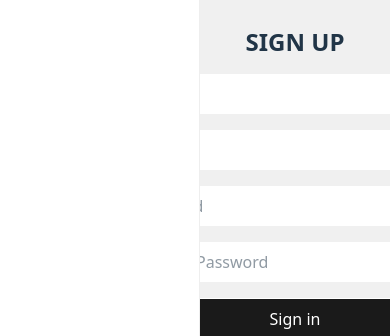
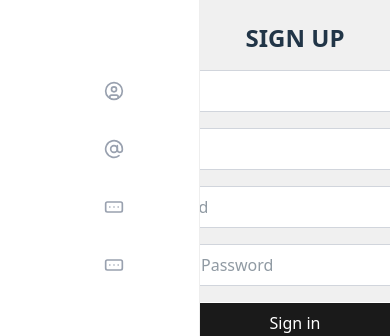
Before and after one commit to soon-y/mmk-admin, a React (Vite) app: page /signup in a window 390 px wide. Shown: the part 239-575 px from the top of the page. Built offline with nearby package versions, Linux system fonts and the light colour scheme.

Commit message:
update styles

```diff
--- a/src/Components/ui/input.tsx
+++ b/src/Components/ui/input.tsx
@@ -1,18 +1,22 @@
 export default function Input(
   {
-    label, type, value, setValue, classname
+    label, type, value, setValue, classname, readOnly, placeholder
   }: {
     label: string,
     type: string
     value: string | number,
     classname?: string
     setValue: React.Dispatch<React.SetStateAction<string>>
+    readOnly?: boolean,
+    placeholder?: string,
   }) {
   return (
     <div className={`rounded-xl ${classname}`}>
       <input
         id={label}
         className="w-full rounded-xl bg-white px-4 py-2"
+        readOnly={readOnly}
+        placeholder={placeholder}
         type={type}
         value={value}
         onChange={(e) => type === 'number' ? Number(e.target.value) > 0 ? setValue(e.target.value) : '' : setValue(e.target.value)}
--- a/src/pages/Login.tsx
+++ b/src/pages/Login.tsx
@@ -52,14 +52,14 @@ export default function Login() {
     <div className='container flex flex-col justify-center items-center'>
       <p className='font-bold text-2xl mb-4'>LOGIN</p>
       <form onSubmit={handleSubmit} className='flex flex-col gap-4 w-[400px]'>
-        <div className='bg-white p-2 rounded-xl flex'>
-          <CircleUser className='inline w-5 mr-2 text-gray-400' />
-          <input className='w-[330px] outline-none' type="email" value={email} onChange={(e) => setEmail(e.target.value)} placeholder="Email" />
+        <div className='bg-white rounded-xl overflow-hidden border border-gray-300'>
+          <CircleUser className='absolute m-2 w-5 mr-2 text-gray-400' />
+          <input className='w-full w-[330px] outline-none py-2 pl-10' type="email" value={email} onChange={(e) => setEmail(e.target.value)} placeholder="Email" />
         </div>
 
-        <div className='bg-white p-2 rounded-xl flex'>
-          <RectangleEllipsis className='inline w-5 mr-2 text-gray-400' />
-          <input className='w-[330px] outline-none' type="password" value={password} onChange={(e) => setPassword(e.target.value)} placeholder="Password" />
+        <div className='bg-white rounded-xl overflow-hidden border border-gray-300'>
+          <RectangleEllipsis className='absolute m-2 w-5 mr-2 text-gray-400' />
+          <input className='w-full w-[330px] outline-none py-2 pl-10'type="password" value={password} onChange={(e) => setPassword(e.target.value)} placeholder="Password" />
         </div>
         {error && <p className='text-red-600 text-sm'>{error}</p>}
         <button type="submit">Sign in</button>
--- a/src/pages/SignUp.tsx
+++ b/src/pages/SignUp.tsx
@@ -44,21 +44,21 @@ export default function Register() {
     <div className='container flex flex-col justify-center items-center'>
       <p className='font-bold text-2xl mb-4'>SIGN UP</p>
       <form onSubmit={handleSubmit} className='flex flex-col gap-4 w-[400px]'>
-        <div className='bg-white p-2 rounded-xl flex'>
-          <CircleUser className='inline w-5 mr-2 text-gray-400' />
-          <input className='w-[330px] outline-none' value={name} onChange={(e) => setName(e.target.value)} placeholder="Name" />
+        <div className='bg-white rounded-xl overflow-hidden border border-gray-300'>
+          <CircleUser className='absolute m-2 w-5 mr-2 text-gray-400' />
+          <input className='w-full w-[330px] outline-none py-2 pl-10' value={name} onChange={(e) => setName(e.target.value)} placeholder="Name" />
         </div>
-        <div className='bg-white p-2 rounded-xl flex'>
-          <AtSign className='inline w-5 mr-2 text-gray-400' />
-          <input className='w-[330px] outline-none' type="email" value={email} onChange={(e) => setEmail(e.target.value)} placeholder="Email" />
+        <div className='bg-white rounded-xl overflow-hidden border border-gray-300'>
+          <AtSign className='absolute m-2 w-5 mr-2 text-gray-400' />
+          <input className='w-full w-[330px] outline-none py-2 pl-10' type="email" value={email} onChange={(e) => setEmail(e.target.value)} placeholder="Email" />
         </div>
-        <div className='bg-white p-2 rounded-xl flex'>
-          <RectangleEllipsis className='inline w-5 mr-2 text-gray-400' />
-          <input className='w-[330px] outline-none' type="password" value={password} onChange={(e) => setPassword(e.target.value)} placeholder="Password" />
+        <div className='bg-white rounded-xl overflow-hidden border border-gray-300'>
+          <RectangleEllipsis className='absolute m-2 w-5 mr-2 text-gray-400' />
+          <input className='w-full w-[330px] outline-none py-2 pl-10' type="password" value={password} onChange={(e) => setPassword(e.target.value)} placeholder="Password" />
         </div>
-        <div className='bg-white p-2 rounded-xl flex'>
-          <RectangleEllipsis className='inline w-5 mr-2 text-gray-400' />
-          <input className='w-[330px] outline-none' type="password" value={confirmPassword} onChange={(e) => setConfirmPassword(e.target.value)} placeholder="Confirm Password" />
+        <div className='bg-white rounded-xl overflow-hidden border border-gray-300'>
+          <RectangleEllipsis className='absolute m-2 w-5 mr-2 text-gray-400' />
+          <input className='w-full w-[330px] outline-none py-2 pl-10' type="password" value={confirmPassword} onChange={(e) => setConfirmPassword(e.target.value)} placeholder="Confirm Password" />
         </div>
         {error && <p className='text-red-600 text-sm'>{error}</p>}
         <button type="submit">Sign in</button>
--- a/src/pages/protected/Products.tsx
+++ b/src/pages/protected/Products.tsx
@@ -19,7 +19,7 @@ function Products() {
   const [sizeFilterData, setSizeFilterData] = useState<string[]>([])
   const [colorFilterData, setColorFilterData] = useState<string[]>([])
   const [category, setCategory] = useState<CategoryProps[]>([])
-  const style = 'grid grid-cols-[70px_100px_150px_80px_90px_120px_80px_120px] lg:grid-cols-[70px_100px_1fr_80px_90px_120px_80px_120px] gap-2 items-center'
+  const style = 'grid grid-cols-[70px_100px_150px_80px_90px_120px_80px_120px] xl:grid-cols-[70px_100px_1fr_80px_90px_120px_80px_120px] gap-2 items-center'
 
   useEffect(() => {
     Promise.all([fetchCategory(), fetchProducts()])
@@ -112,7 +112,7 @@ function Products() {
 
   return (
     <div className="container-overflow-x">
-      <div className="p-8 w-max">
+      <div className="p-8 w-max xl:w-full">
         <div className={`${style} h-12 bg-white rounded-xl font-bold text-sm mb-2`}>
           <div className='cursor-pointer h-5 flex itmes-center ml-4' onClick={() => toggleSort('id')}>ID <SortArrow field="id" /> </div>
           <CategorySelection disabled={false} option='Category' categoryIndex={categoryFilter} noPadding={true} setValue={setCategoryFilter} setLoading={setLoading} />
```
